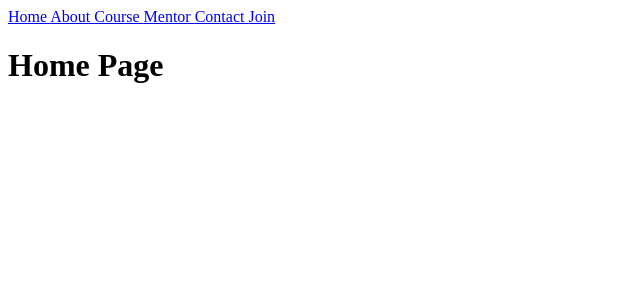
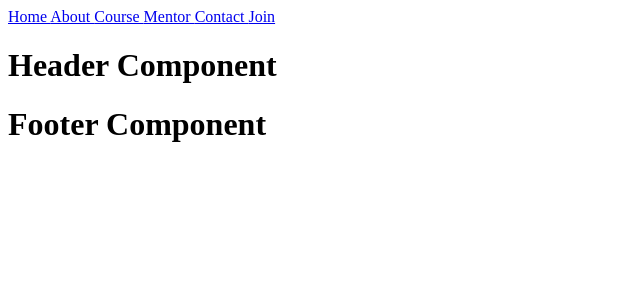
Before and after one commit to saburali/RabbilPortfolio-with-viewJS, a Vue app: page / in a window 1280 px wide. Shown: the top 300 px of the page, without its empty margins (0-640 px from the left). Built offline with nearby package versions, Linux system fonts and the light colour scheme.

Commit message:
Header & Footer Components Connect with Home Page

```diff
--- /dev/null
+++ b/src/components/Footer.vue
@@ -0,0 +1,17 @@
+<template>
+  <div>
+    <h1>
+      Footer Component
+    </h1>
+  </div>
+</template>
+
+<script>
+export default {
+  name: "FooterComponents"
+}
+</script>
+
+<style scoped>
+
+</style>
--- /dev/null
+++ b/src/components/Header.vue
@@ -0,0 +1,15 @@
+<template>
+  <div>
+    <h1> Header Component </h1>
+  </div>
+</template>
+
+<script>
+export default {
+  name: "HeaderComponent"
+}
+</script>
+
+<style scoped>
+
+</style>
--- a/src/pages/Home.vue
+++ b/src/pages/Home.vue
@@ -1,12 +1,21 @@
 <template>
   <div>
-    <h1>Home Page</h1>
+    <Header />
+    <!-- Main Content -->
+    <Footer />
   </div>
 </template>
 
 <script>
+import Header from '../components/Header';
+import Footer from '../components/Footer';
+
 export default {
-  name: "HomePage"
+  name: "HomePage",
+  components: {
+    Header,
+    Footer
+  }
 }
 </script>
 
```
